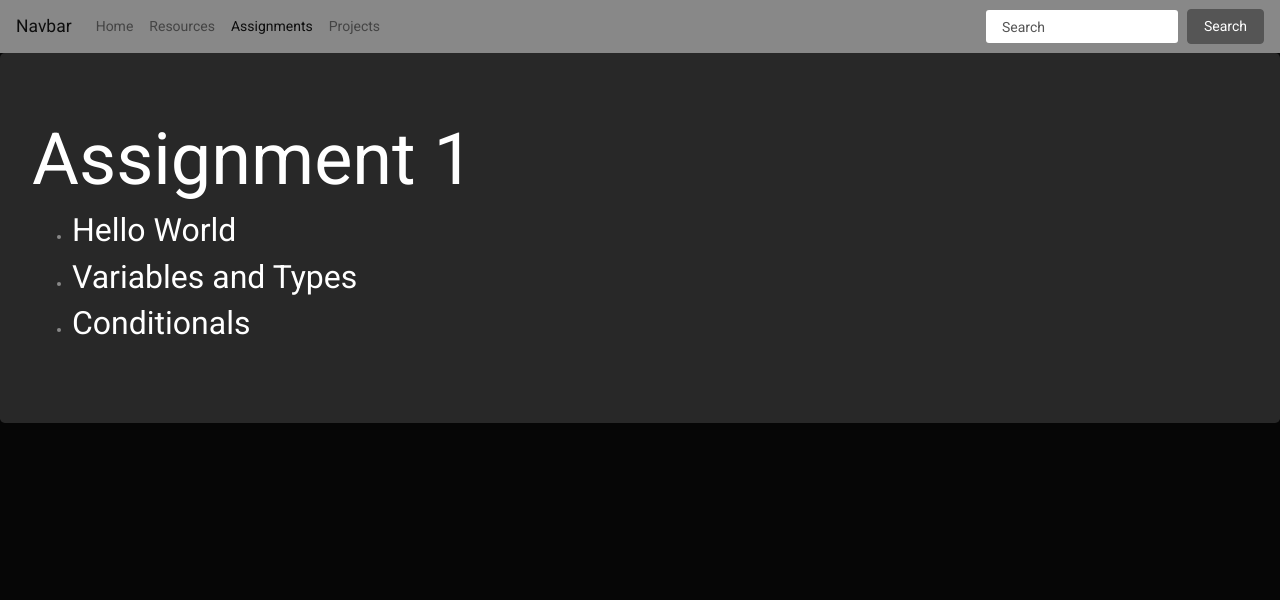
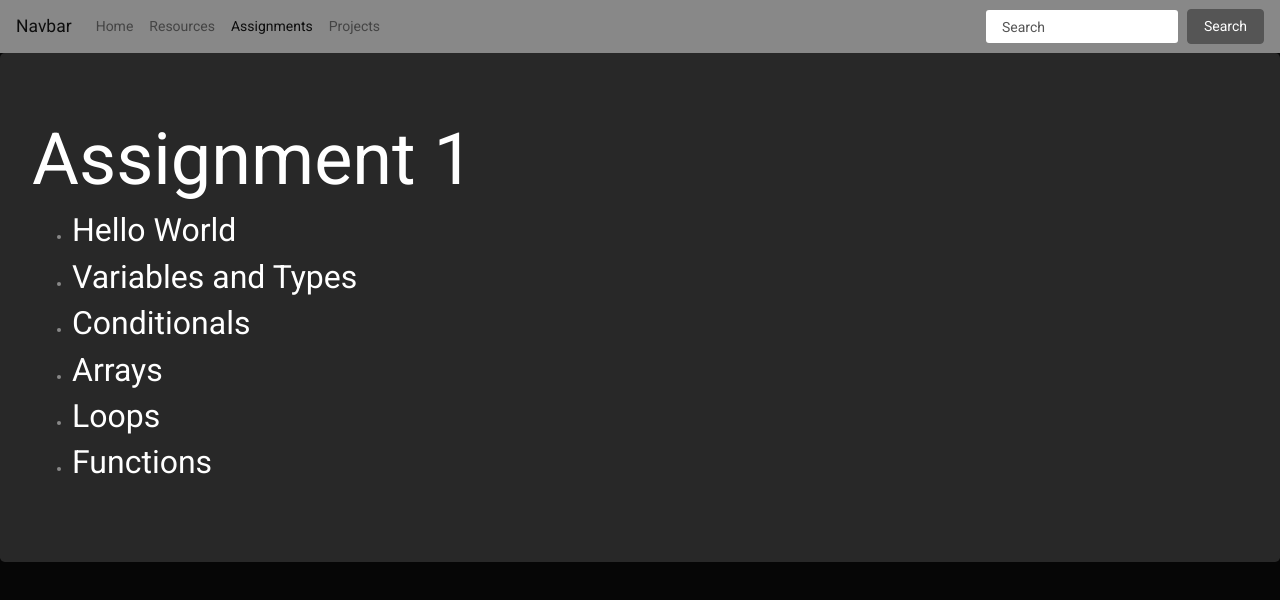
Before and after one commit to stephonlawrence/csclass, a plain HTML site: page assignments.html in a window 1280 px wide. Drawn offline with nearby package versions, Linux system fonts and the light colour scheme.

Commit message:
added to assignment 1

```diff
--- a/assignments.html
+++ b/assignments.html
@@ -47,6 +47,9 @@
       <li><h4>Hello World</h4></li>
       <li><h4>Variables and Types</h4></li>
       <li><h4>Conditionals</h4></li>
+      <li><h4>Arrays</h4></li>
+      <li><h4>Loops</h4></li>
+      <li><h4>Functions</h4></li>
     </ul>
   </div>
 </body>
```
